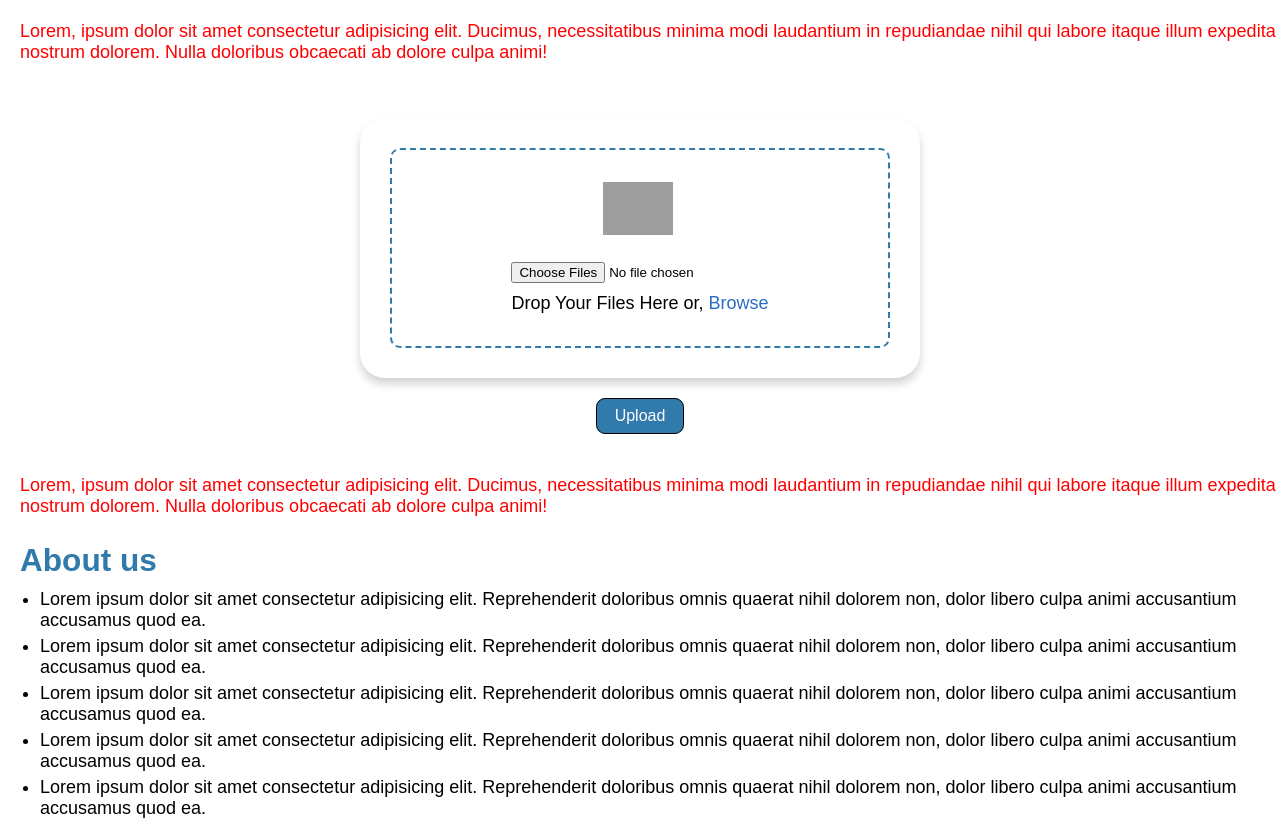
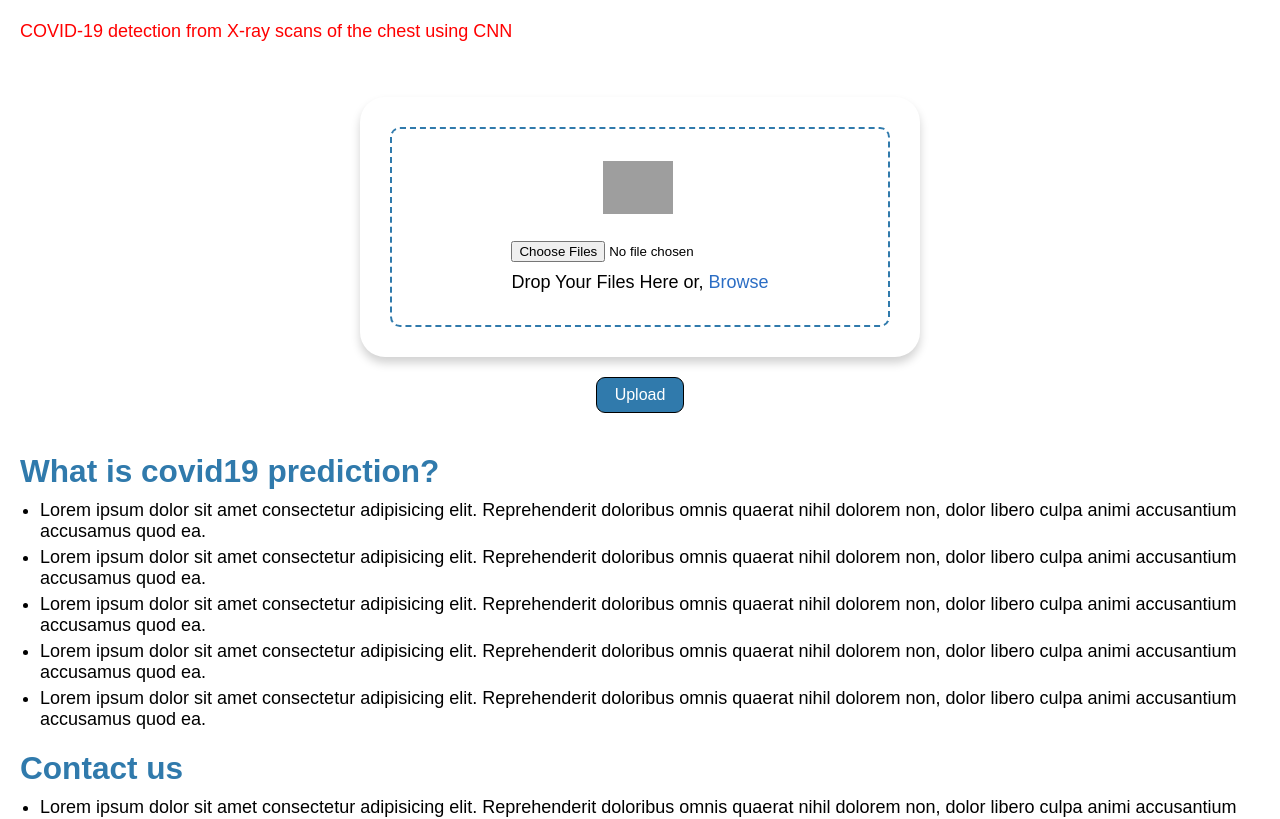
Before and after one commit to KMJ-007/AU-Hackathon, a Flask app: page / in a window 1280 px wide. Shown: the part 71-890 px from the top of the page. Run offline with Flask 2, Linux system fonts and the light colour scheme; grey boxes are pictures that could not be loaded.

Commit message:
updated Reame.md

```diff
--- a/app.py
+++ b/app.py
@@ -39,7 +39,7 @@
         from keras.preprocessing import image
 
         from keras.models import load_model
-        new_model = load_model('model1.h5')
+        new_model = load_model('covidPredict.h5')
         new_model.summary()
         test_image = image.load_img('images\\'+filename,target_size=(64,64))
         test_image = image.img_to_array(test_image)
--- a/templates/index.html
+++ b/templates/index.html
@@ -203,13 +203,11 @@
     <nav>
         <a href="#">Covid Predictor</a>
     </nav>
+	<!-- short description -->
     <div class="wrapper">
         <div>
             <div class="instruction">
-                Lorem, ipsum dolor sit amet consectetur adipisicing elit. Ducimus, necessitatibus minima modi laudantium
-                in
-                repudiandae nihil qui labore itaque illum expedita nostrum dolorem. Nulla doloribus obcaecati ab dolore
-                culpa animi!
+                COVID-19 detection from X-ray scans of the chest using CNN
             </div>
             <form id="upload-form" action="{{ url_for('upload') }}" method="POST" enctype="multipart/form-data">
 
@@ -224,7 +222,7 @@
                         </div>
 						<div class="file-input">
 
-							<input type="file" name="file" accept="image/*" multiple >
+							<input id-"input-file" type="file" name="file" accept="image/*" multiple >
 							<div class="dropFiles">
 								Drop Your Files Here or,
 								<span class="browseBtn"> Browse</span>
@@ -238,18 +236,12 @@
                 </div>
             </form>
 
-            <div class="instruction">
-                Lorem, ipsum dolor sit amet consectetur adipisicing elit. Ducimus, necessitatibus minima modi laudantium
-                in
-                repudiandae nihil qui labore itaque illum expedita nostrum dolorem. Nulla doloribus obcaecati ab dolore
-                culpa animi!
-            </div>
         </div>
     </div>
     <div class="wrapper">
         <header>
             <h3>
-                About us
+                What is covid19 prediction?
             </h3>
         </header>
         <ul>
```
Also changed, not shown: README.md, 2 other files.
